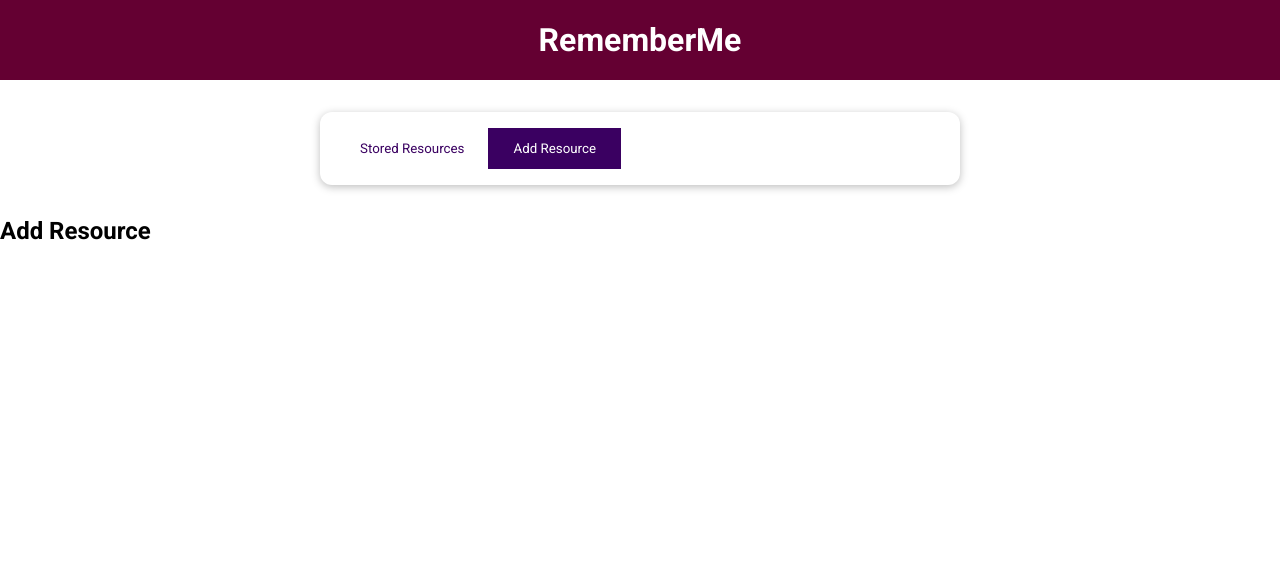
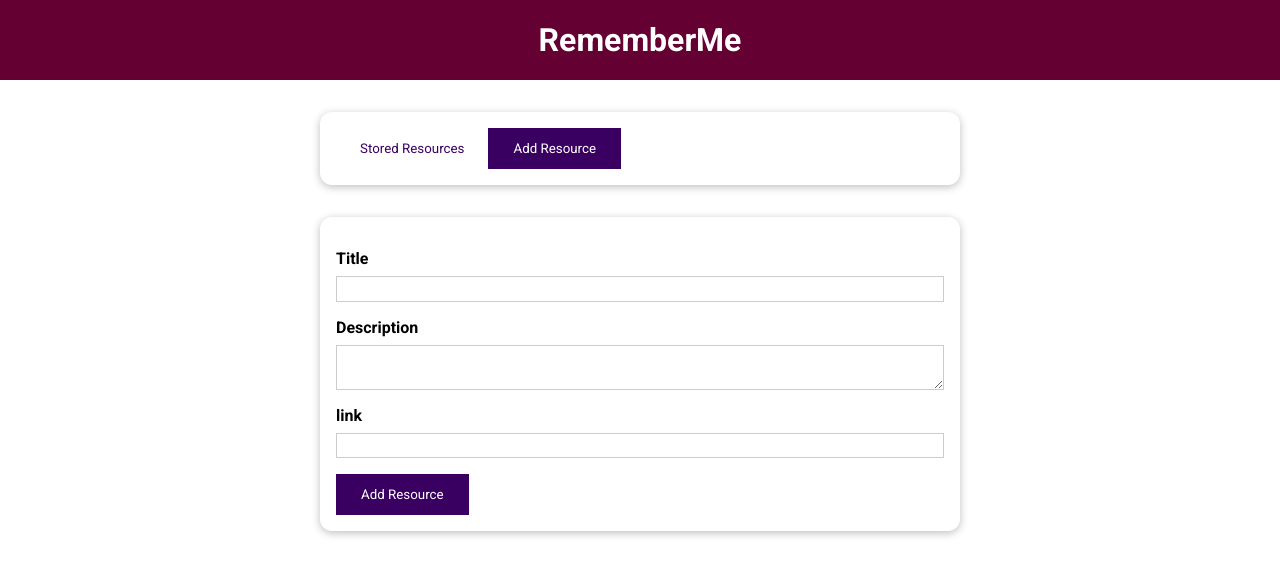
Before and after one commit to das972811/Udemy-Academind-VueCompleteGuide, a Vue app in the folder 10. Course Project - The Learning Resource App/prj-cmp-01-starting-setup/: page / in a window 1280 px wide. Both pictures are taken after a click on the button "Add Resource". Shown: the top 576 px of the page. Built offline with nearby package versions, Linux system fonts and the light colour scheme.

Commit message:
Added a form in the AddResource component

```diff
--- a/10. Course Project - The Learning Resource App/prj-cmp-01-starting-setup/src/components/UI/BaseButton.vue
+++ b/10. Course Project - The Learning Resource App/prj-cmp-01-starting-setup/src/components/UI/BaseButton.vue
@@ -1,5 +1,5 @@
 <template>
-    <button :type="type" :class="mode">
+    <button :class="mode">
         <slot></slot>
     </button>
 </template>
@@ -8,10 +8,7 @@
         props: {
             'mode': {
                 type: String,
-            },
-            'type': {
-                type: String,
-            },
+            }
         }
     };
 </script>
--- a/10. Course Project - The Learning Resource App/prj-cmp-01-starting-setup/src/components/learning-resources/AddResource.vue
+++ b/10. Course Project - The Learning Resource App/prj-cmp-01-starting-setup/src/components/learning-resources/AddResource.vue
@@ -1,3 +1,48 @@
 <template>
-    <h2>Add Resource</h2>
+    <base-card>
+        <form>
+            <div class="form-control">
+                <label for="title">Title</label>
+                <input id="title" name="title" type="text" />
+            </div>
+            <div class="form-control">
+                <label for="description">Description</label>
+                <textarea id="description" name="description" row="3"></textarea>
+            </div>
+            <div class="form-control">
+                <label for="link">link</label>
+                <input id="link" name="link" type="url" />
+            </div>
+            <div>
+                <base-button type="submit">Add Resource</base-button>
+            </div>
+        </form>
+    </base-card>
 </template>
+<style scoped>
+label {
+    font-weight: bold;
+    display: block;
+    margin-bottom: 0.5rem;
+}
+
+input,
+textarea {
+    display: block;
+    width: 100%;
+    font: inherit;
+    padding: 0.15rem;
+    border: 1px solid #ccc;
+}
+
+input:focus,
+textarea:focus {
+    outline: none;
+    border-color: #3a0061;
+    background-color: #f7ebff;
+}
+
+.form-control {
+    margin: 1rem 0;
+}
+</style>
```
